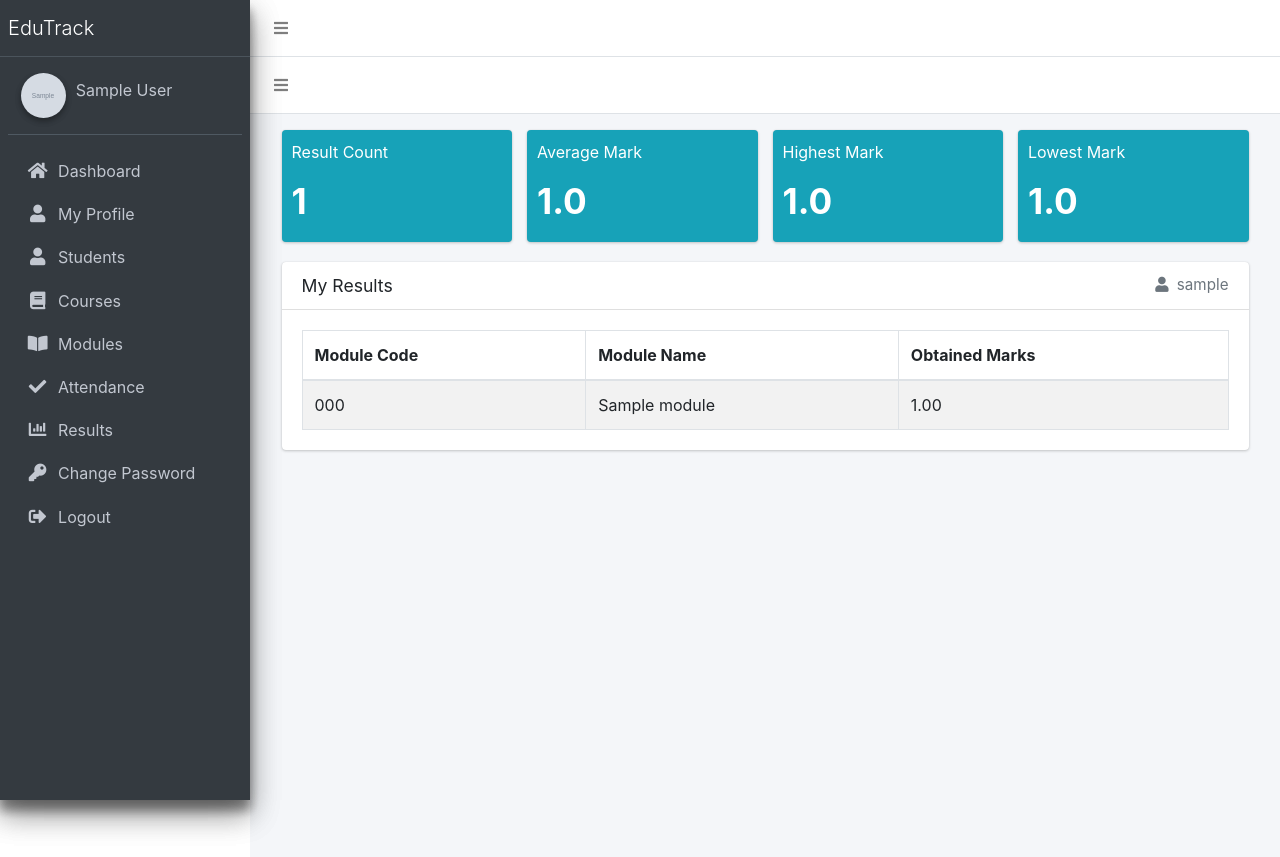
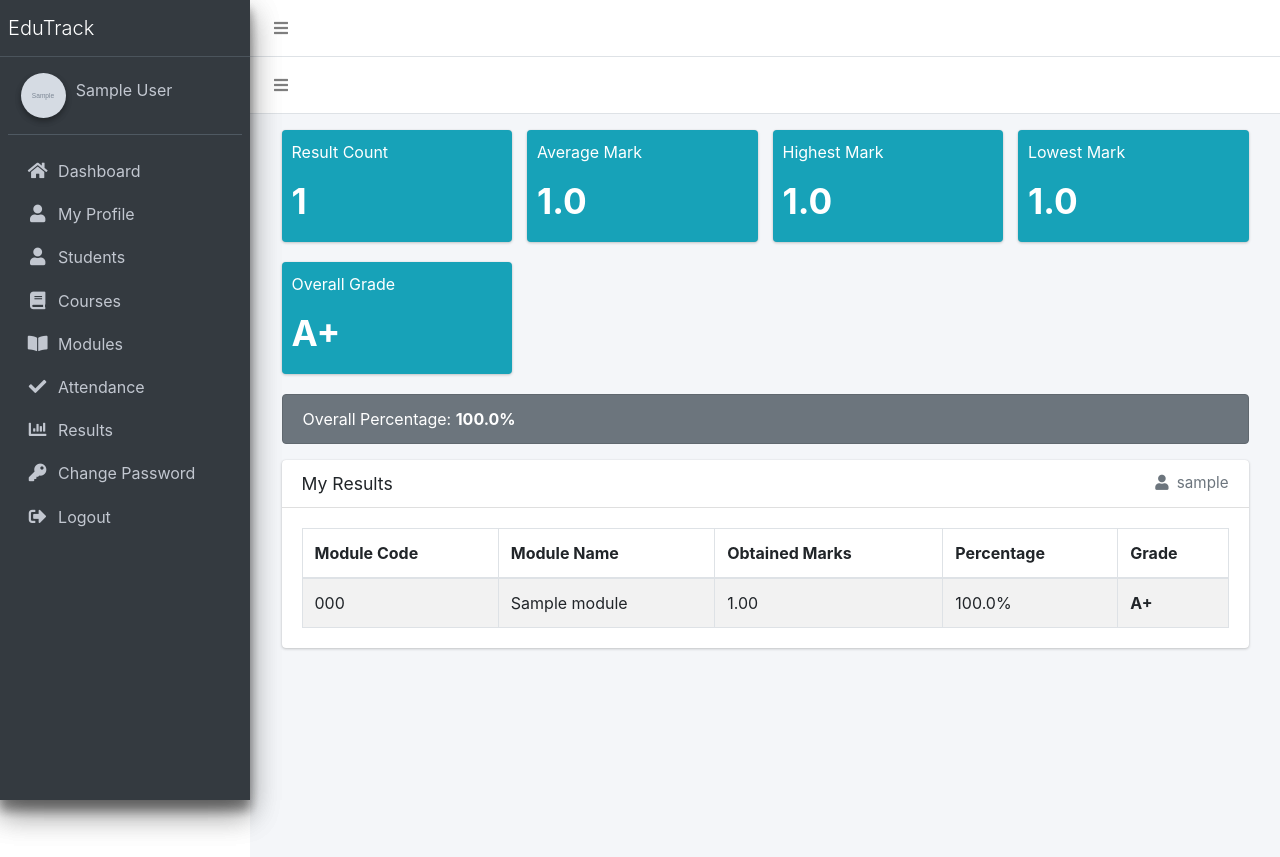
Before and after one commit to UjwalGuragain/EduTrack, a Django app: page /student/my-result/ in a window 1280 px wide. Run offline with Django 5.2, Linux system fonts and the light colour scheme; a user stored in the database is signed in; tables that the repository leaves empty hold one stand-in row (values such as "Sample post"); grey boxes marked "Sample" are stand-in pictures; some libraries are stand-ins or nearby versions.

Commit message:
feat(academic): add result grade calculations
Show module and overall percentages and grades in student results and PDF reports.

```diff
--- a/student_management_system/edu_track/templates/edu_track/dashboards/my_result.html
+++ b/student_management_system/edu_track/templates/edu_track/dashboards/my_result.html
@@ -38,6 +38,21 @@
         </div>
     </div>
 
+    <div class = "col-lg-3 col-6">
+        <div class = "small-box bg-info">
+            <div class = "inner">
+                <p>Overall Grade</p>
+                <h3>{{ overall_grade }}</h3>
+            </div>
+        </div>
+    </div>
+
+    <div class="col-12 mb-3">
+        <div class="alert alert-secondary mb-0">
+            Overall Percentage: <strong>{{ overall_percentage }}%</strong>
+        </div>
+    </div>
+
     <div class="col-12">
         <div class="card">
             <div class="card-header">
@@ -58,6 +73,8 @@
                             <th>Module Code</th>
                             <th>Module Name</th>
                             <th>Obtained Marks</th>
+                            <th>Percentage</th>
+                            <th>Grade</th>
                         </tr>
                     </thead>
                     <tbody>
@@ -66,6 +83,8 @@
                             <td>{{ r.module.module_code }}</td>
                             <td>{{ r.module.module_name }}</td>
                             <td>{{ r.obtained_marks }}</td>
+                            <td>{{ r.percentage }}%</td>
+                            <td><strong>{{ r.grade }}</strong></td>
                         </tr>
                         {% endfor %}
                     </tbody>
--- a/student_management_system/edu_track/views.py
+++ b/student_management_system/edu_track/views.py
@@ -16,6 +16,30 @@ from reportlab.lib.enums import TA_CENTER
 from reportlab.lib.pagesizes import A4
 from reportlab.platypus import SimpleDocTemplate, Table, Spacer, TableStyle, Paragraph
 from reportlab.lib.styles import getSampleStyleSheet
+
+
+def grade_for_percentage(percentage):
+    if percentage >= 90:
+        return "A+"
+    if percentage >= 80:
+        return "A"
+    if percentage >= 70:
+        return "B+"
+    if percentage >= 60:
+        return "B"
+    if percentage >= 50:
+        return "C"
+    if percentage >= 40:
+        return "D"
+    return "F"
+
+
+def result_percentage(result):
+    full_marks = float(result.module.full_marks)
+    if full_marks <= 0:
+        return 0
+    return round((float(result.obtained_marks) / full_marks) * 100, 2)
+
 
 #USER_LOGIN OPERATIONS
 def user_login(request):
@@ -254,15 +278,26 @@ def student_result(request):
     highest_marks = max(marks) if marks else 0
     lowest_marks = min(marks) if marks else 0
     result_count = result.count()
+    total_full_marks = sum(float(r.module.full_marks) for r in result)
+    total_obtained_marks = sum(marks)
+    overall_percentage = (
+        round((total_obtained_marks / total_full_marks) * 100, 2)
+        if total_full_marks else 0
+    )
 
     paginator = Paginator(result, 10)
     page_number = request.GET.get("page")
     page_obj = paginator.get_page(page_number)
+    for result_item in page_obj:
+        result_item.percentage = result_percentage(result_item)
+        result_item.grade = grade_for_percentage(result_item.percentage)
 
     context = {
         "average_marks": average_marks,
         "highest_marks": highest_marks,
         "lowest_marks": lowest_marks,
+        "overall_percentage": overall_percentage,
+        "overall_grade": grade_for_percentage(overall_percentage),
         "student": student,
         "result": page_obj,
         "page_obj": page_obj,
@@ -1126,12 +1161,13 @@ def student_result_pdf(request, id):
     total_full_marks = 0
     total_obtained = 0
 
-    data = [["Module", "Full Marks", "Obtained Marks"]]
+    data = [["Module", "Full Marks", "Obtained Marks", "Percentage", "Grade"]]
 
     for result in results:
 
         full_marks = float(result.module.full_marks)
         obtained = float(result.obtained_marks)
+        percentage_for_result = result_percentage(result)
 
         total_full_marks += full_marks
         total_obtained += obtained
@@ -1140,6 +1176,8 @@ def student_result_pdf(request, id):
             result.module.module_name,
             f"{full_marks:.0f}",
             f"{obtained:.0f}",
+            f"{percentage_for_result:.2f}%",
+            grade_for_percentage(percentage_for_result),
         ])
 
     percentage = 0
@@ -1149,6 +1187,7 @@ def student_result_pdf(request, id):
             (total_obtained / total_full_marks) * 100,
             2
         )
+    overall_grade = grade_for_percentage(percentage)
 
     response = HttpResponse(content_type="application/pdf")
     response["Content-Disposition"] = (
@@ -1233,7 +1272,7 @@ def student_result_pdf(request, id):
 
     result_table = Table(
         data,
-        colWidths=[220, 100, 130],
+        colWidths=[150, 80, 100, 90, 60],
     )
 
     style = TableStyle([
@@ -1282,6 +1321,7 @@ def student_result_pdf(request, id):
         ["Total Full Marks", f"{total_full_marks:.0f}"],
         ["Obtained Marks", f"{total_obtained:.0f}"],
         ["Percentage", f"{percentage}%"],
+        ["Overall Grade", overall_grade],
     ]
 
     summary_table = Table(
```
